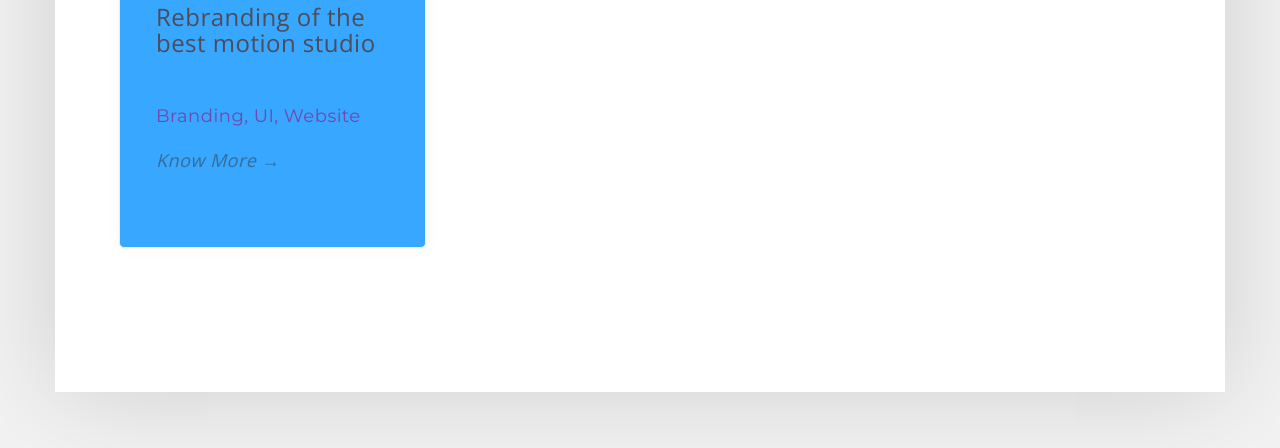
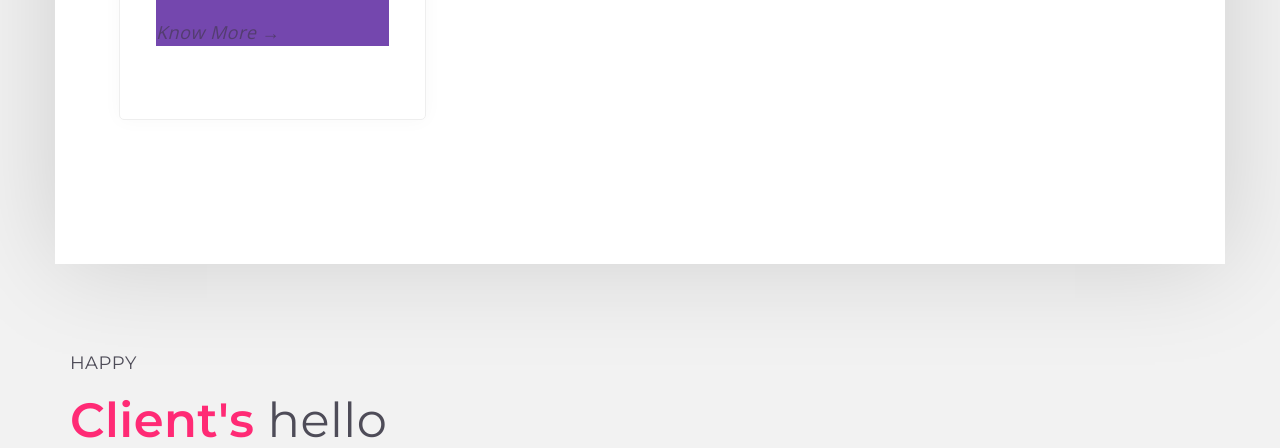
Before and after one commit to therealsneha1009/therealsneha1009.github.io, a plain HTML site: page index.html in a window 1280 px wide. Shown: the part 2052-2500 px from the top of the page. Drawn offline with nearby package versions, Linux system fonts and the light colour scheme; a script that the page names is missing.

Commit message:
fix alignment of project cards

```diff
--- a/css/style.css
+++ b/css/style.css
@@ -159,8 +159,7 @@ h1.heading.pink:after {
   background: #fff;
 }
 
-.client-box .project-purple {
-  background-color: #7447ae;
+.client-box {
   box-shadow: 0 0 20px rgba(0, 0, 0, 0.03);
   padding: 3.5em 2em;
   border-radius: 5px;
@@ -171,15 +170,10 @@ h1.heading.pink:after {
   transition: all 0.2s;
 }
 .client-box .project-purple {
+  background-color: #7447ae;
+}
+.client-box .project-blue {
   background-color: #37a7ff;
-  box-shadow: 0 0 20px rgba(0, 0, 0, 0.03);
-  padding: 3.5em 2em;
-  border-radius: 5px;
-  border: 1px solid #eee;
-  text-align: center;
-  -webkit-transition: all 0.2s;
-  -moz-transition: all 0.2s;
-  transition: all 0.2s;
 }
 .client-box .project-logo {
   max-height: 120px;
```
Also changed, not shown: index.html (+0 -1 lines).
